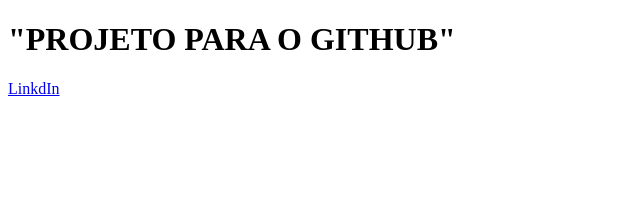
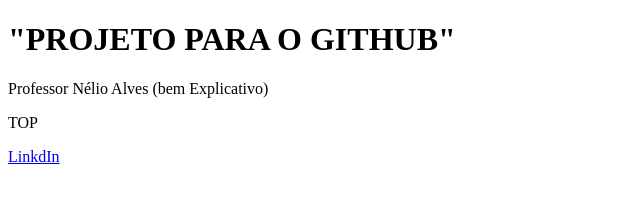
Before and after one commit to rocha87-dev/aulaGitHub, a plain HTML site: page index.html in a window 1280 px wide. Shown: the whole page, without its empty margins (0-640 px from the left). Drawn offline with Linux system fonts and the light colour scheme.

Commit message:
VERSAO 2

```diff
--- a/index.html
+++ b/index.html
@@ -8,6 +8,9 @@
 </head>
 <body>
     <h1>"PROJETO PARA O GITHUB"</h1>
+    <p>Professor Nélio Alves (bem Explicativo)
+        <p>TOP</p>
+    </p>
     <a href="https://www.linkedin.com/in/fernando-rocha-317602186/">LinkdIn</a>
 </body>
 </html>
```
